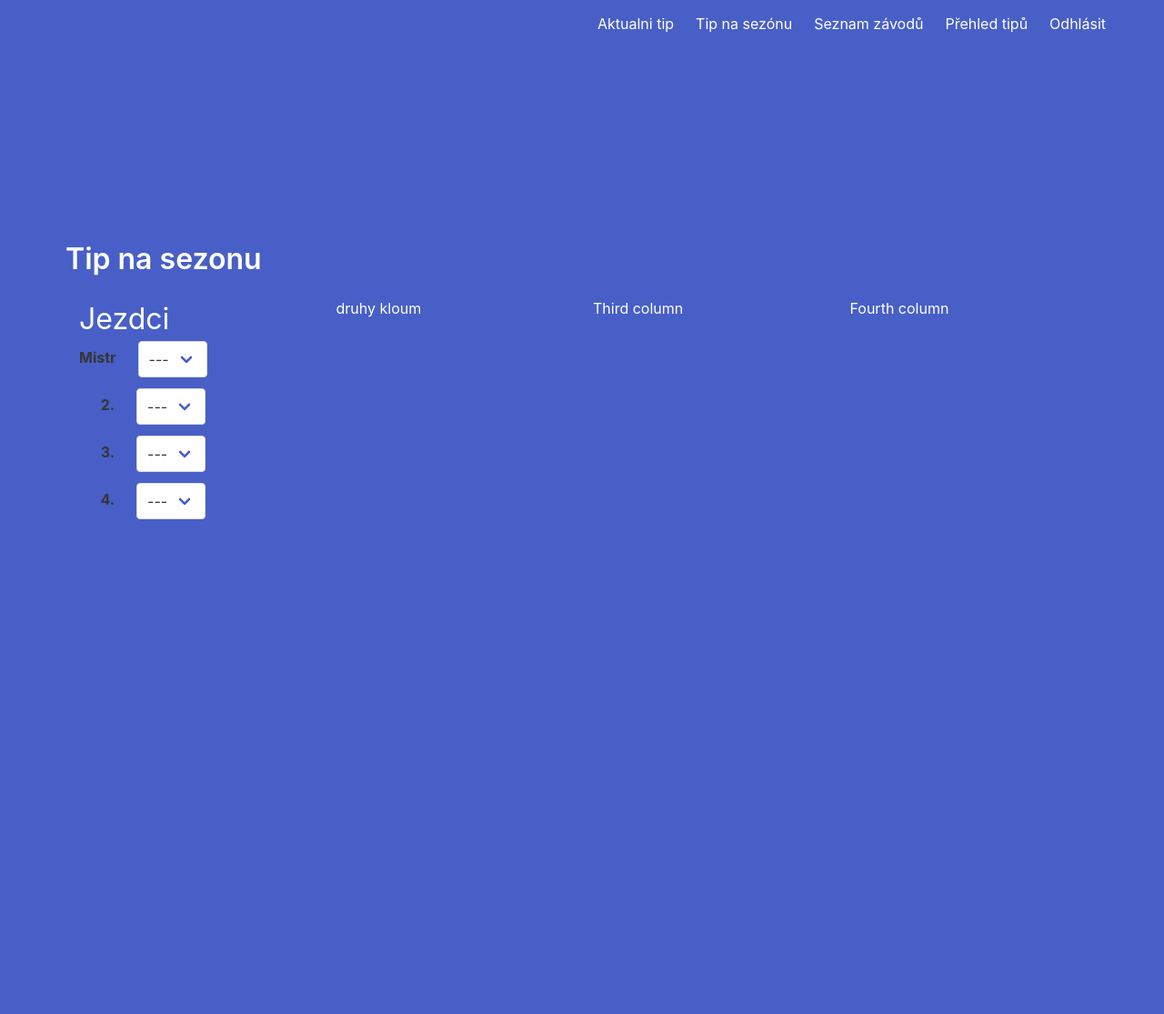
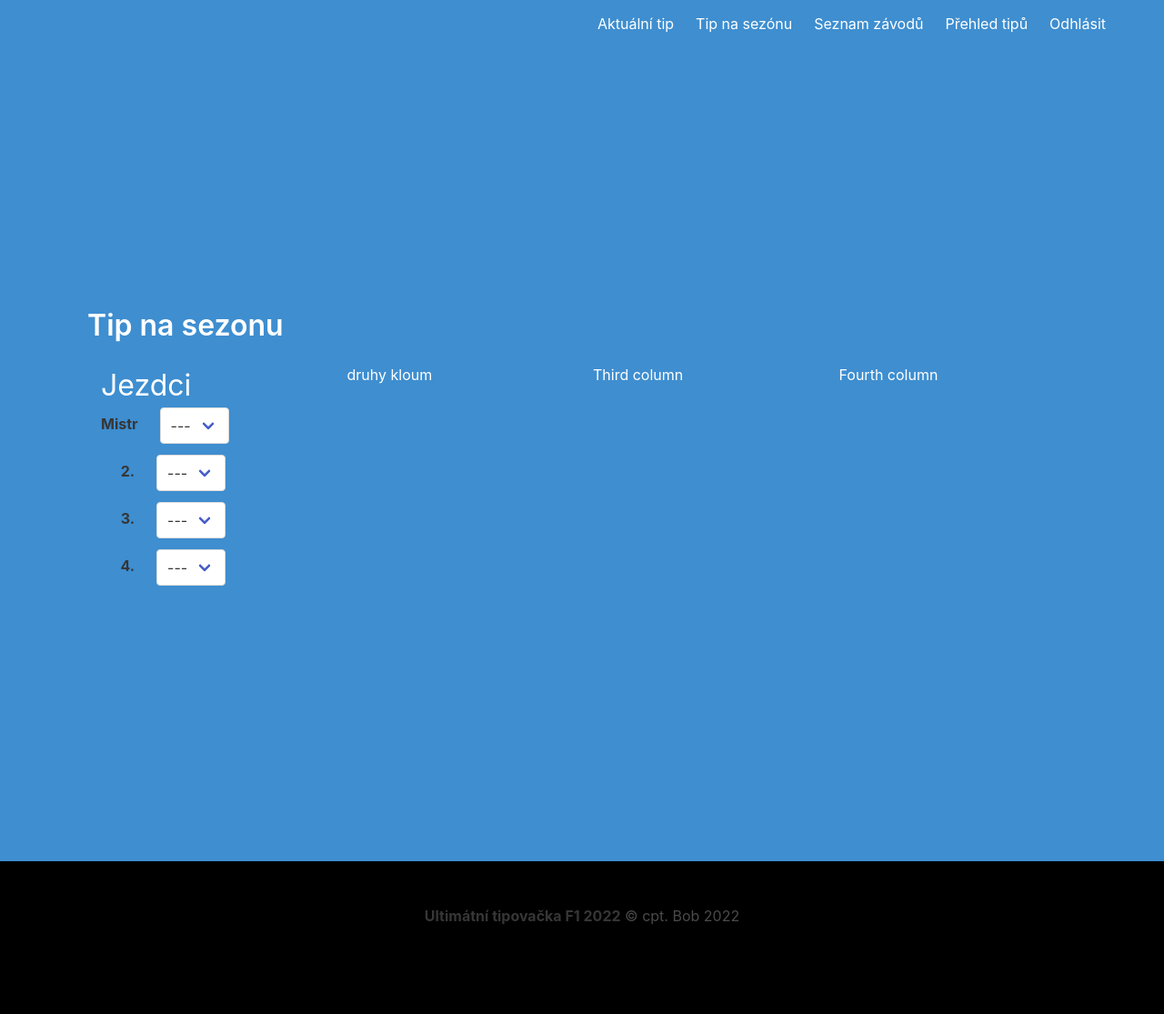
Before and after one commit to rbikar/f1-guessing-game-app, a Flask app: page /season in a window 1280 px wide. Shown: the whole page at 91% size. Before the commit the page ends 571 px from the top, so only its background shows below. Run offline with Flask 2, Linux system fonts and the light colour scheme; the visitor is signed in with stand-in values (Sample User, id 1); data that the repository does not hold is empty; parts of the project's set-up code (start-up, migrations or seed data) failed here and were passed over; some libraries are stand-ins or nearby versions.

Commit message:
Another bunch of fixes
* added toml file for new railway builder
* couple of css and layout fixes

```diff
--- a/app/main.py
+++ b/app/main.py
@@ -24,8 +24,6 @@ def health():
 
 @main.route("/")
 def index():
-
-    test = os.getenv("PGDATABASE")
     return render_template("index.html")
 
 
@@ -155,7 +153,7 @@ def races():
 
     races = db.session.query(Race).all()
     currrent_race = get_current_race(races)
-    table_head = ["F1 2022", "KVALIFIKACE", "SPRINT", "ZÁVOD"]
+    table_head = ["F1 2022", "Q", "SPRINT", "ZÁVOD"]
     finished = []
     current = []
     upcoming = []
--- a/app/templates/base.html
+++ b/app/templates/base.html
@@ -11,7 +11,7 @@
 </head>
 
 <body>
-    <section class="hero is-medium is-link is-fullheight">
+    <section class="hero is-large is-info">
 
         <div class="hero-head">
             <nav class="navbar">
@@ -29,7 +29,7 @@
                         <div class="navbar-end">
                             {% if current_user.is_authenticated %}
                             <a href="{{ url_for('main.race_current') }}" class="navbar-item">
-                                Aktualni tip
+                                Aktuální tip
                             </a>
                             {% endif %}
                             {% if current_user.is_authenticated %}
@@ -74,7 +74,13 @@
             </div>
         </div>
     </section>
-
+    <footer class="footer" style=" background-color: black;">
+        <div class="content has-text-centered">
+          <p>
+            <strong>Ultimátní tipovačka F1 2022</strong> &copy; cpt. Bob 2022
+          </p>
+        </div>
+      </footer>
     <script src="{{url_for('static', filename='index.js')}}"></script>
 </body>
 
--- a/app/templates/races.html
+++ b/app/templates/races.html
@@ -2,8 +2,7 @@
 
 {% block content %}
 {% from "driver_select.html" import build_row %}
-
-<table class="table">
+<table class="table"  style="text-align:center">
     <thead>
         <tr>
             {% for cell in table_head %}
--- /dev/null
+++ b/project.toml
@@ -0,0 +1,4 @@
+[build]
+  [[build.env]]
+    name = "BP_CPYTHON_VERSION"
+    value = "3.10.*"
```
Also changed, not shown: app/templates/signup.html (+0 -7 lines).
